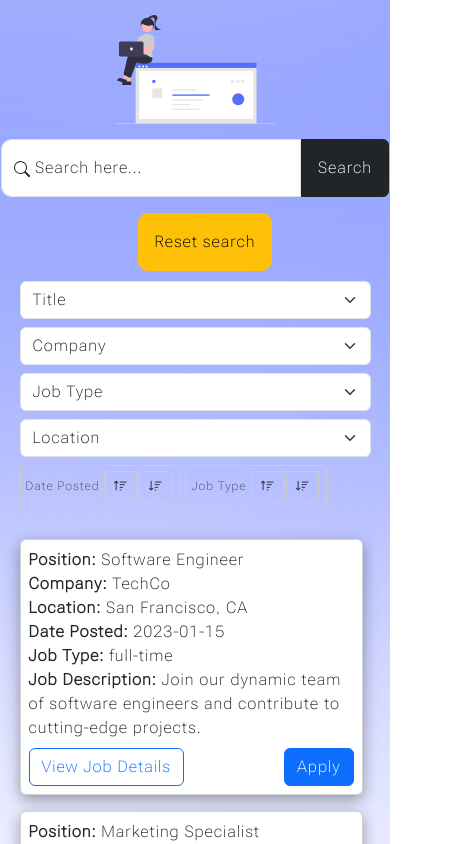
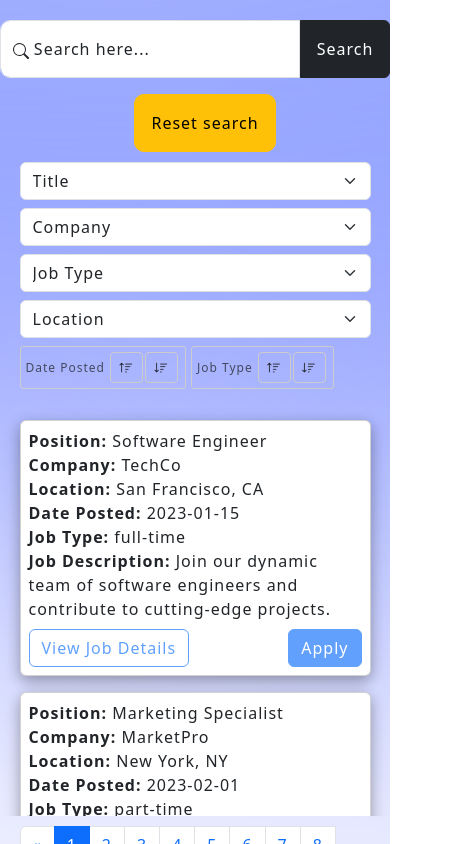
Before and after one commit to pchessah/job-jester, an Angular app: page /job-listing in a window 390 px wide. Shown: the top 844 px of the page, 450 px wide, since content can reach past the window. Built offline with nearby package versions, Linux system fonts and the light colour scheme.

Commit message:
improve responsiveness

```diff
--- a/src/app/components/job-listing-card/job-listing-card.component.html
+++ b/src/app/components/job-listing-card/job-listing-card.component.html
@@ -25,8 +25,8 @@
 
 
   <div class="d-flex justify-content-between">
-    <button type="button" class="mt-2 btn btn-outline-primary">View Job Details</button>
-    <button type="button" class="mt-2 btn btn-primary">Apply</button>
+    <button disabled type="button" class="mt-2 btn btn-outline-primary">View Job Details</button>
+    <button disabled type="button" class="mt-2 btn btn-primary">Apply</button>
   </div>
 
 </div>
--- a/src/app/components/job-listing-card/job-listing-card.component.scss
+++ b/src/app/components/job-listing-card/job-listing-card.component.scss
@@ -1,4 +1,14 @@
 .card{
   box-shadow: rgba(0, 0, 0, 0.35) 0px 5px 15px;
-  padding: 5px 10px;;
+  padding: 5px 10px;
+
 }
+
+
+@media only screen and (max-width: 600px) {
+  .card{
+    max-width: unset;
+    max-height: unset;
+  }
+
+}
--- a/src/app/components/jobs-paginator/jobs-paginator.component.html
+++ b/src/app/components/jobs-paginator/jobs-paginator.component.html
@@ -1,5 +1,5 @@
 <nav aria-label="Page navigation example">
-  <ul class="pagination">
+  <ul class="pagination flex-wrap">
     <li (click)="jobsService.goToPreviousPage()" class="page-item">
       <span  class="page-link" aria-label="Previous">
         <span aria-hidden="true">&laquo;</span>
--- a/src/app/pages/job-listings/job-listings.component.scss
+++ b/src/app/pages/job-listings/job-listings.component.scss
@@ -14,11 +14,9 @@
 }
 
 .img-container svg {
-
   max-width: 160px;
   max-height: 160px;
   margin-top: 10px;
-
 }
 
 .listings-section{
@@ -26,7 +24,6 @@
   max-height: 60%;
   overflow-y: auto;
   margin-top: 5px;
-  scrollbar-gutter: stable;
 }
 
 .listings-section::-webkit-scrollbar{
@@ -58,3 +55,23 @@
   color: blue;
   cursor: pointer;
 }
+
+@media only screen and (max-width: 600px) {
+  .img-container{
+    display: none;
+    svg{
+      display: none;
+    }
+  }
+
+  .listings-section{
+    max-height: 45%;
+  }
+}
+
+@media only screen and (max-width: 975px) {
+
+  .listings-section{
+    max-height: 50%;
+  }
+}
--- a/src/app/services/jobs.service.ts
+++ b/src/app/services/jobs.service.ts
@@ -36,7 +36,7 @@ export class JobsService {
   currentPage: WritableSignal<number> = signal(1);
 
   //Tracks number of jobs per page
-  jobsPerPage: WritableSignal<number> = signal(5);
+  jobsPerPage: WritableSignal<number> = signal(6);
 
   //Used to keep record of all jobs loaded from the data store
   allJobs: Job[] = [];
--- a/src/styles.scss
+++ b/src/styles.scss
@@ -1,7 +1,6 @@
 /* You can add global styles to this file, and also import other style files */
 
 * {
-  font-family: "Roboto Flex", sans-serif;
   letter-spacing: 1px;
 }
 
```
